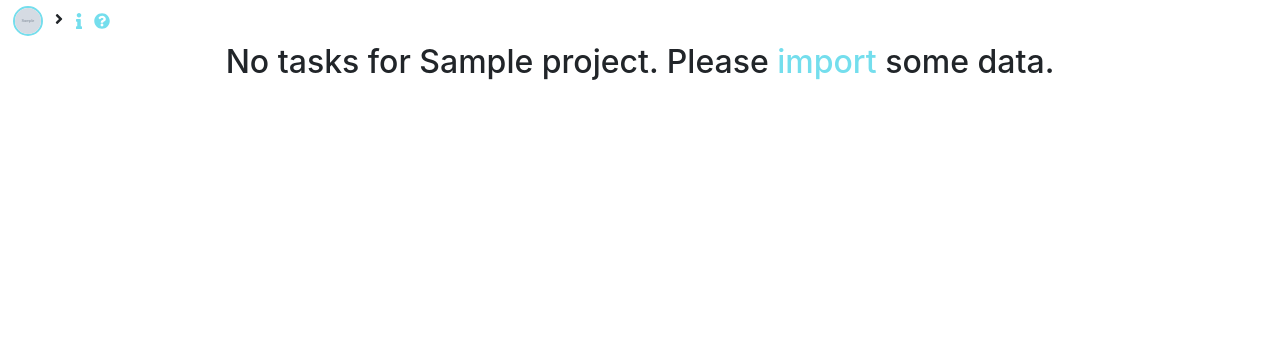
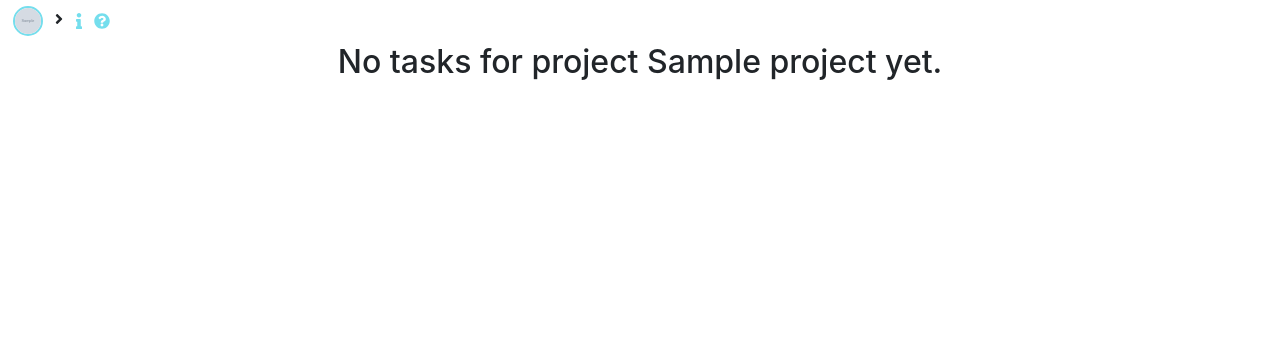
Before and after one commit to eellak/gsoc2021-audio-annotation-tool, a Django app: template label_buddy/templates/label_buddy/project_page.html in a window 1280 px wide. Shown: the part 56-420 px from the top of the page. Run offline with Django 3.2, Linux system fonts and the light colour scheme; tables that the repository leaves empty hold one stand-in row (values such as "Sample post"); the template is opened without the code that fills it: values that come from a table or form of the project are taken from there, most other values are stand-ins (such as "Sample title", 1, 10 or a date in 2020); grey boxes marked "Sample" are stand-in pictures; some libraries are stand-ins or nearby versions; some web fonts are replaced.

Commit message:
Only managers can import/export data from projects

```diff
--- a/label_buddy/templates/label_buddy/project_page.html
+++ b/label_buddy/templates/label_buddy/project_page.html
@@ -46,12 +46,14 @@
 
         <h2 class="headers-page">{{ project.title }}</h2>
         <div id="header-div">
+            {% if user in project.managers.all %}
                 <button style="color: black; float: right;" data-toggle="modal" data-target="#exportModal" class="btn my-button">
                     Export
                 </button>
                 <button style="color: black; float: right; margin-right: 1%;" data-toggle="modal" data-target="#importModal" class="btn my-button">
                     Import
                 </button>
+            {% endif %}
             {% include "filters.html" %}
         </div>
         <div class="table-div">
@@ -124,7 +126,11 @@
         </table>
     {% else %}
         <h2 style="text-align:center; margin-top: .5%;">
-            No tasks for {{ project.title }}. Please <a class="my-link" data-toggle="modal" data-target="#importModal" href="">import</a> some data.
+            {% if user in project.managers.all %}
+                No tasks for project {{ project.title }}. Please <a class="my-link" data-toggle="modal" data-target="#importModal" href="">import</a> some data.
+            {% else %}
+                No tasks for project {{ project.title }} yet.
+            {% endif %}
         </h2>
     {% endif%}
 
```
Lines whose indentation alone changed are shown as unchanged.
